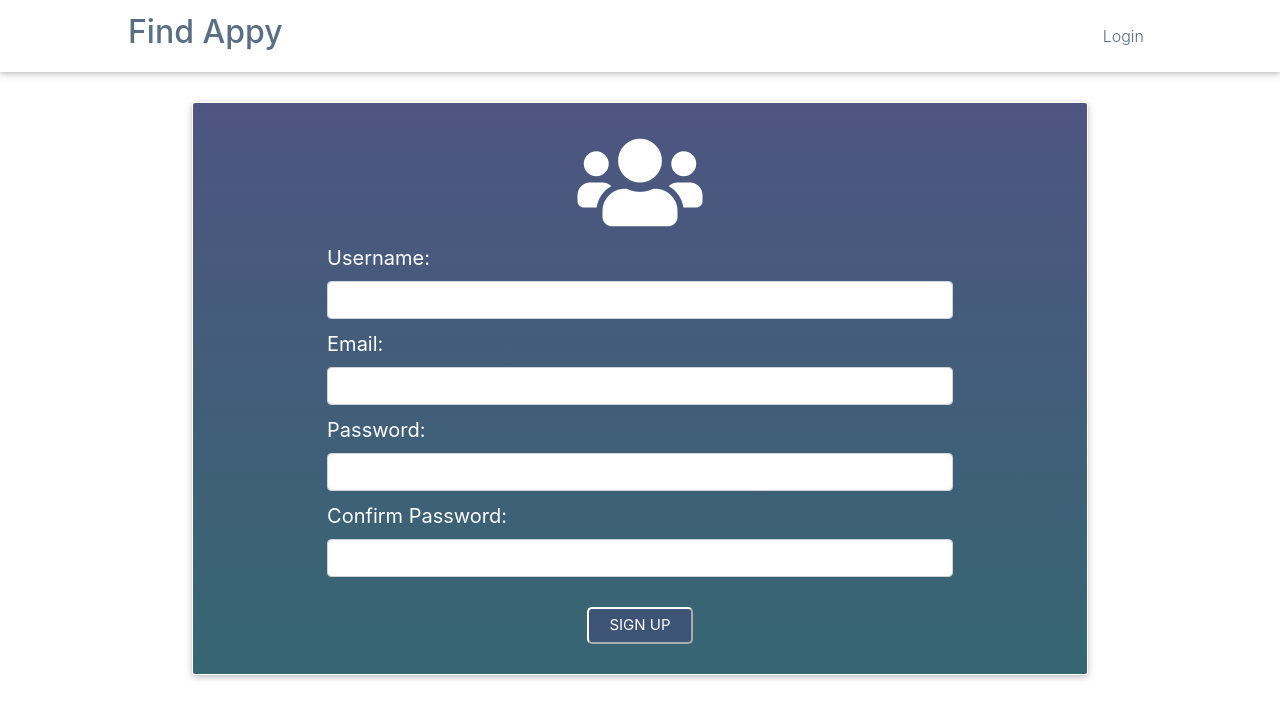
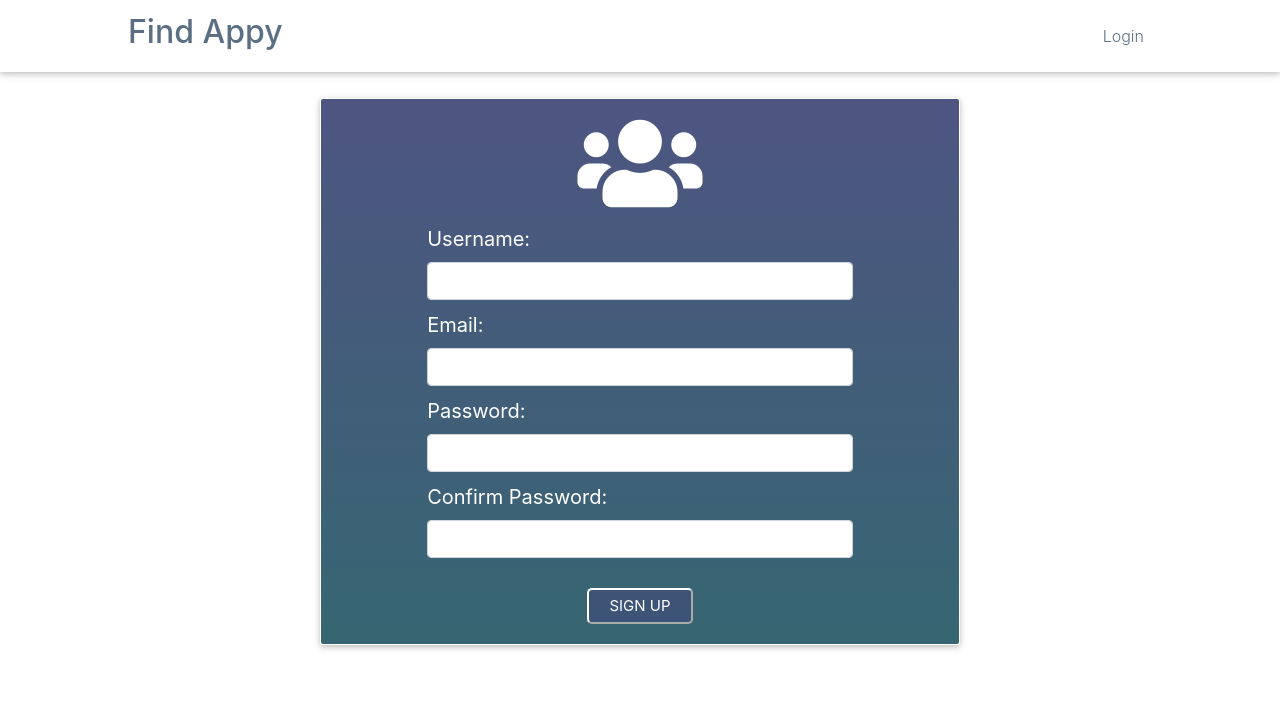
Before and after one commit to iiremkayaa/findmyapp, a React (Create React App) app: page /signup in a window 1280 px wide. Shown: the top 718 px of the page. Built offline with nearby package versions, Linux system fonts and the light colour scheme; no server answers.

Commit message:
fixed signup

```diff
--- a/src/components/Register.js
+++ b/src/components/Register.js
@@ -61,7 +61,7 @@ const Register = () => {
     }
     return (
         <div >
-            <div style={{ marginLeft:"15%",marginRight:"15%", backgroundImage: "linear-gradient(rgb(78, 85, 129), rgb(54, 102, 114))",marginTop:"30px",marginBottom:"30px",paddingTop:"30px",paddingBottom:"30px",boxShadow:"0 2px 5px 0 rgba(0,0,0,0.16), 0 2px 10px 0 rgba(0,0,0,0.12)",border:"solid",borderWidth:"1px",borderRadius: "3px" }}>
+            <div style={{ marginLeft:"25%",marginRight:"25%", backgroundImage: "linear-gradient(rgb(78, 85, 129), rgb(54, 102, 114))",marginTop:"2%",marginBottom:"30px",padding:"15px",paddingBottom:"20px",boxShadow:"0 2px 5px 0 rgba(0,0,0,0.16), 0 2px 10px 0 rgba(0,0,0,0.12)",border:"solid",borderWidth:"1px",borderRadius: "3px" }}>
                 <div style={{ paddingLeft: "15%", paddingRight: "15%" }}>
                     <h2 style={{ textAlign: "center", color: "white" }}><MDBIcon icon="users" style={{ fontSize: "100px" }} /></h2>
                 </div>
```
